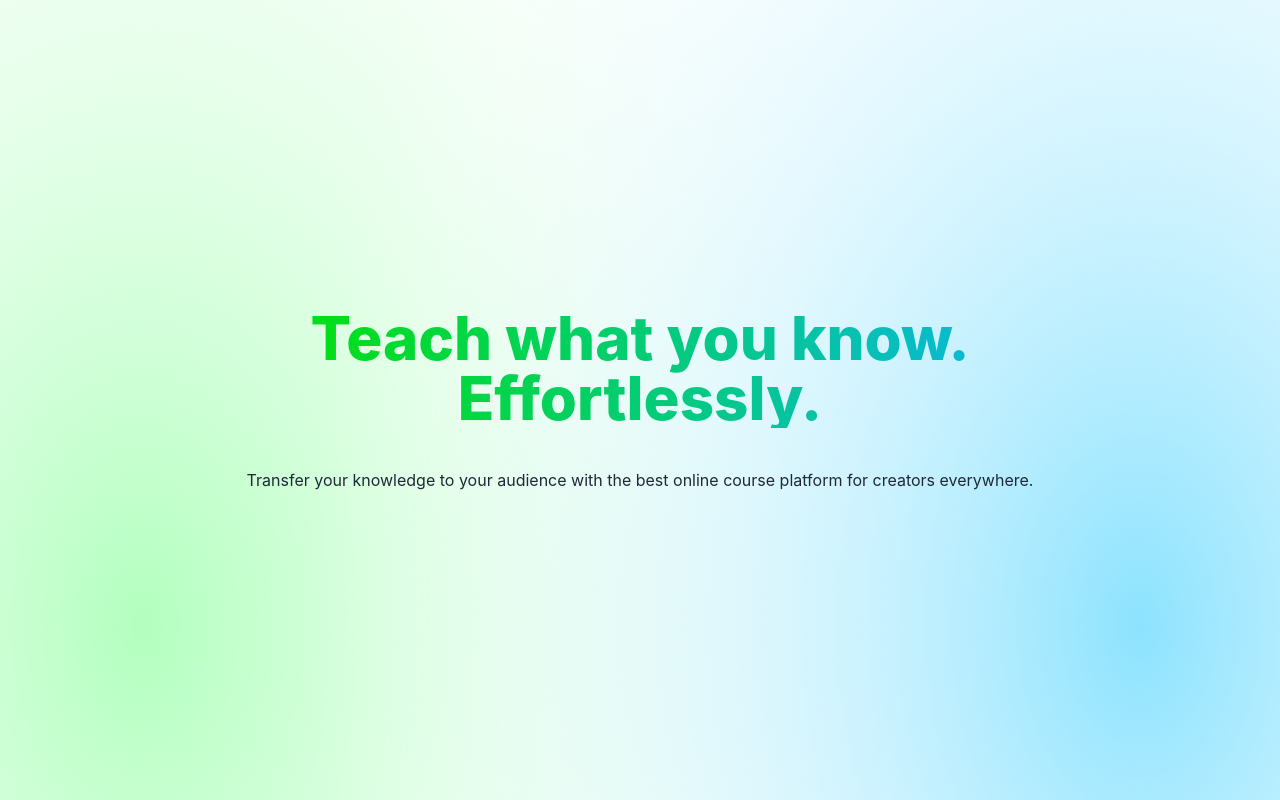
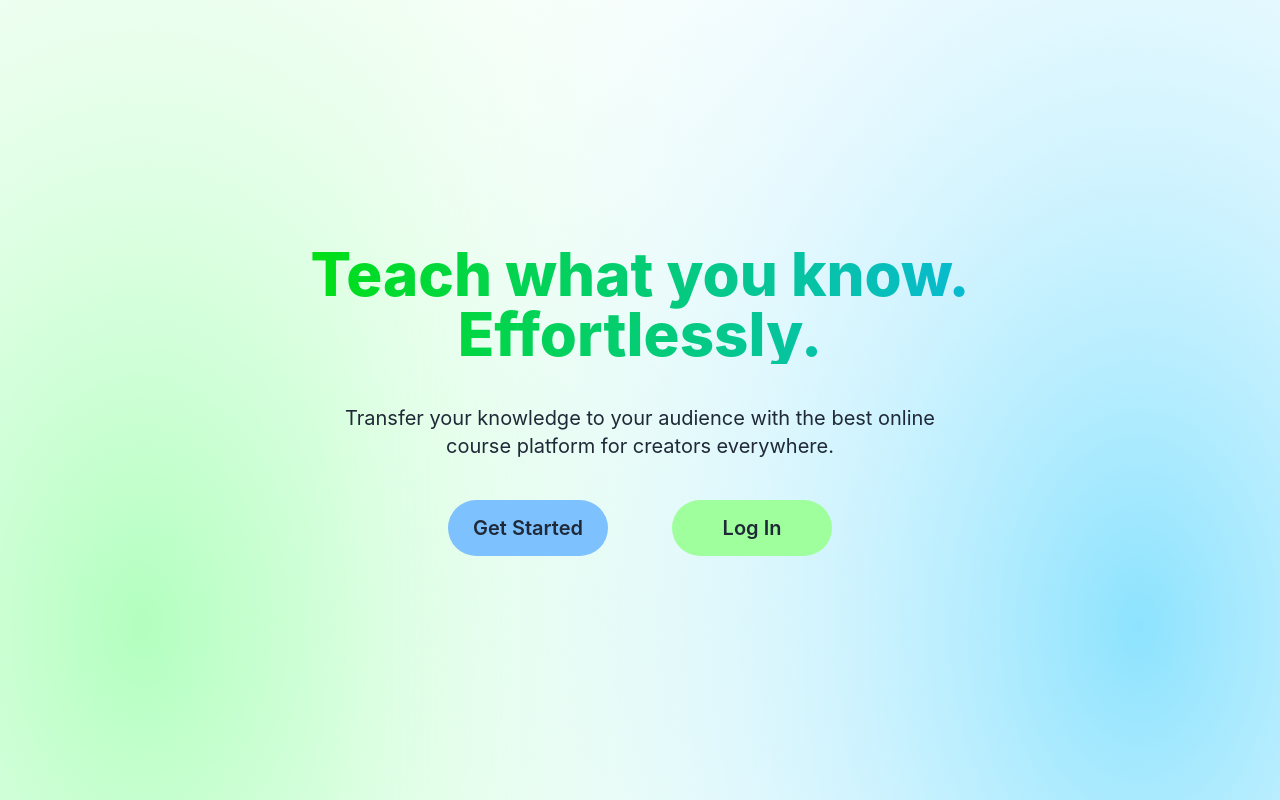
Before and after one commit to aaronwangj/treehacks, a React (Create React App) app: page / in a window 1280 px wide. Built offline with nearby package versions, Linux system fonts and the light colour scheme.

Commit message:
fix landing page

```diff
--- a/src/screens/Landing.js
+++ b/src/screens/Landing.js
@@ -5,10 +5,18 @@ export default function Landing() {
         Teach what you know. <br />
         Effortlessly.
       </h1>
-      <p className="text-center">
+      <p className="text-center text-xl w-1/2">
         Transfer your knowledge to your audience with the best online course
         platform for creators everywhere.
       </p>
+      <div className="w-1/2 h-14 flex space-x-16 justify-center items-center">
+        <button className="bg-[#7DC1FF] w-1/4 h-full rounded-full font-semibold text-xl">
+          Get Started
+        </button>
+        <button className="bg-[#9EFF9C] w-1/4 h-full rounded-full font-semibold text-xl">
+          Log In
+        </button>
+      </div>
     </div>
   );
 }
```
